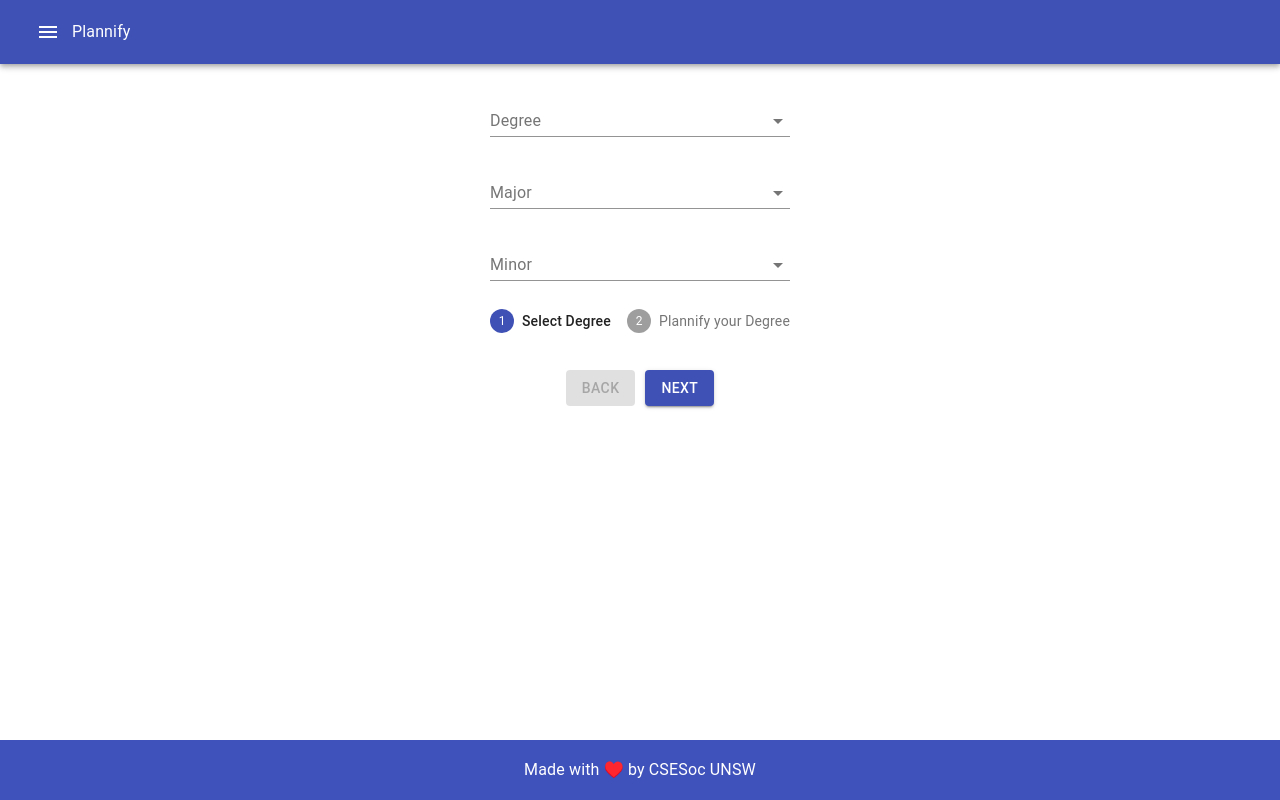
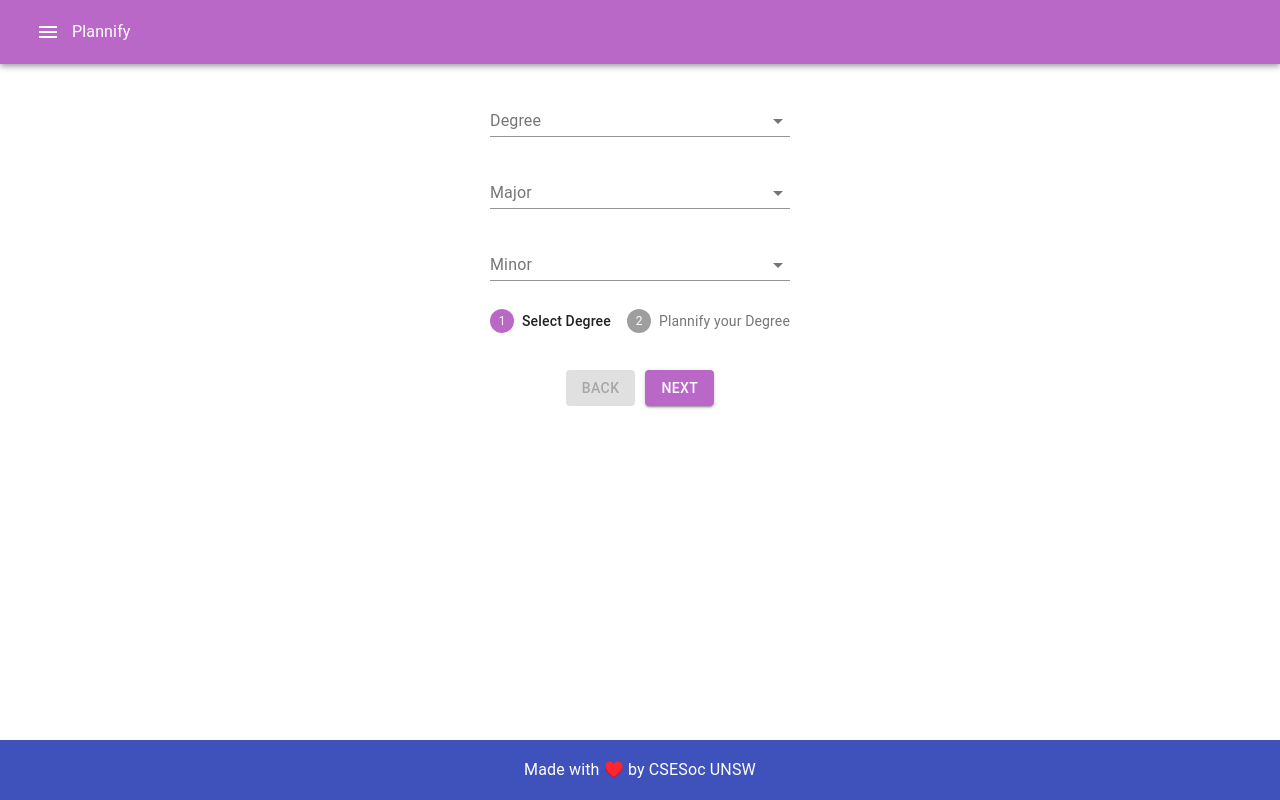
Before and after one commit to csesoc/degree-planner, a React (Create React App) app in the folder client/: page / in a window 1280 px wide. Built offline with nearby package versions, Linux system fonts and the light colour scheme; what increment-generator would draw is missing.

Commit message:
yay colours

```diff
--- a/client/src/components/App.js
+++ b/client/src/components/App.js
@@ -1,16 +1,20 @@
 import React from 'react';
 import { Switch, Route } from 'react-router-dom';
+import { ThemeProvider } from '@material-ui/styles';
+import Theme from './common/Theme';
 import Plannify from './planner/Plannify';
 import Pathways from './pathways/Pathways';
 
 const App = () => {
     return (
+      <ThemeProvider theme={Theme}>
         <div className="App">
           <Switch>
             <Route exact path='/' component={Plannify}/>
             <Route exact path='/pathways' component={Pathways}/>
           </Switch>
         </div>
+     </ThemeProvider>
     );
 }
 
--- a/client/src/components/common/Theme.js
+++ b/client/src/components/common/Theme.js
@@ -0,0 +1,19 @@
+import { createMuiTheme } from '@material-ui/core/styles';
+
+export default createMuiTheme({
+  palette: {
+      // type: 'dark',
+    primary: {
+      light:'#9be7ff',
+      main: '#ba68c8',
+      dark: '#2286c3',
+      contrastText: '#FFF',
+    },
+    secondary: {
+      light:'#b2fef7',
+      main: '#80cbc4',
+      dark: '#4f9a94',
+      contrastText: '#000',
+    },
+  },
+});
```
Lines whose indentation alone changed are shown as unchanged.
